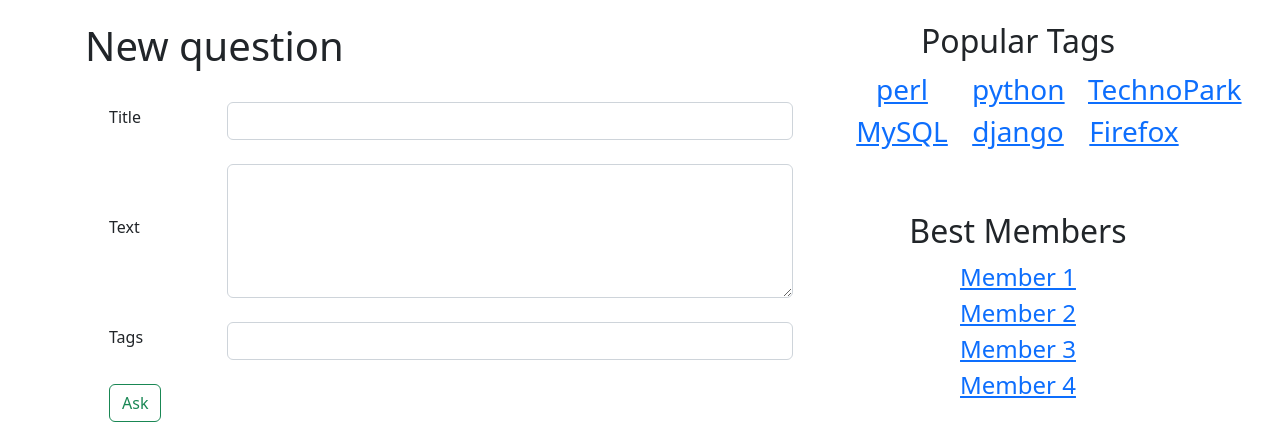
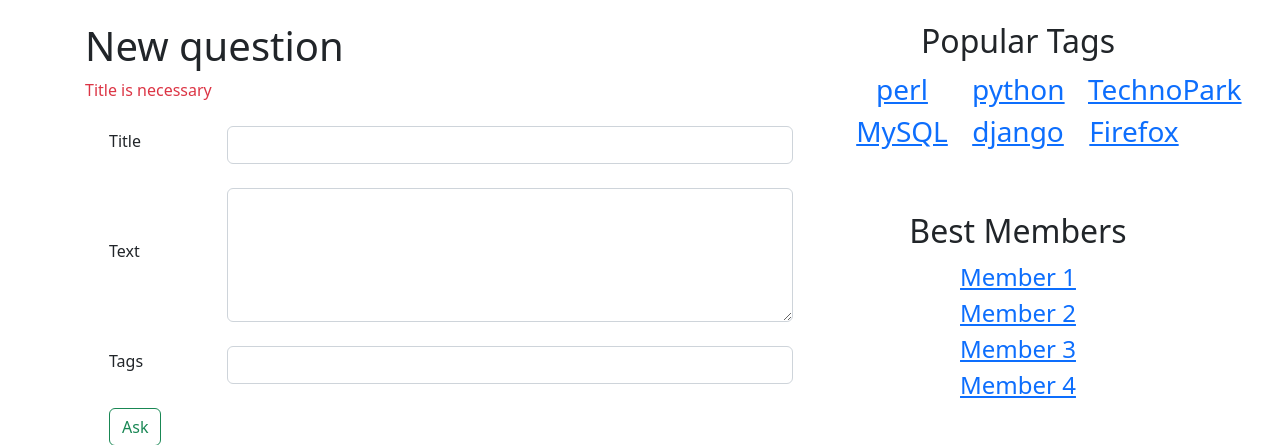
Before and after one commit to Rioskill/TechnoWeb, a Django app: page /ask in a window 1280 px wide. Shown: the part 86-531 px from the top of the page. Run offline with Django 4.2, Linux system fonts and the light colour scheme; some libraries are stand-ins or nearby versions.

Commit message:
added error messages

```diff
--- a/mainapp/templates/ask.html
+++ b/mainapp/templates/ask.html
@@ -5,6 +5,8 @@
 {% endblock %}
 
 {% block main %}
+
+  <p id="error-msg" class="text-danger">Title is necessary</p>
 
   <form class="m-4">
     <div class="row mb-4 align-items-center">
--- a/mainapp/templates/settings.html
+++ b/mainapp/templates/settings.html
@@ -7,6 +7,8 @@
 {% endblock %}
 
 {% block main %}
+
+  <p id="error-msg" class="text-danger">nickname is taken</p>
 
   <form class="m-4">
      <div class="row mb-4 align-items-center">
```
